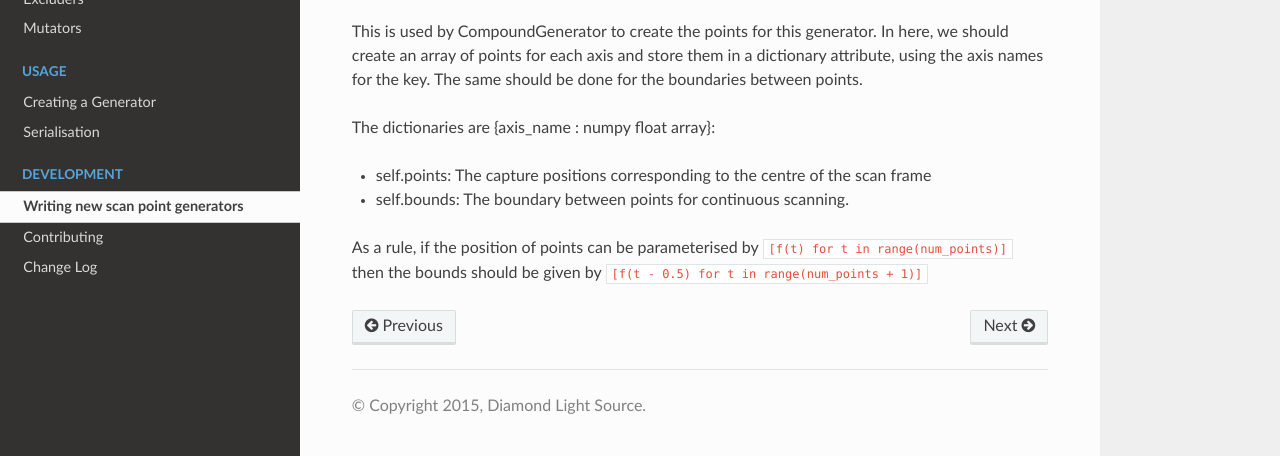
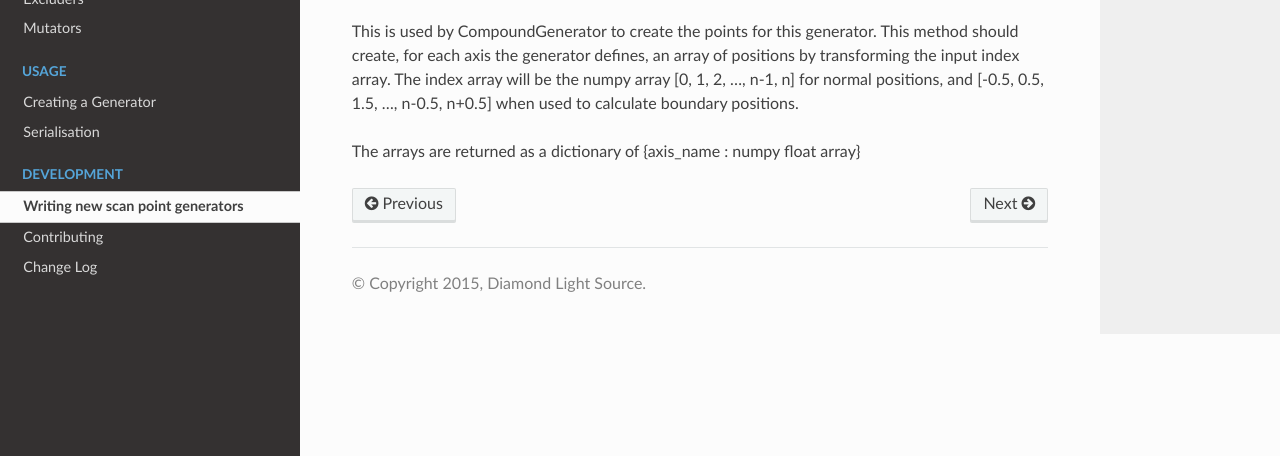
Before and after one commit to DiamondLightSource/scanpointgenerator, a Sphinx documentation site: the page built from docs/writing.rst, in a window 1280 px wide and 900 px high, scrolled down 675 px, cut to the strip 444-900 px from the top of the window. Built offline with Sphinx 7.4.7 and the Read the Docs theme 2.0.0, drawn with Linux system fonts in a browser that asks for light colours.

Commit message:
Fix documentation following changes to generator point production.

```diff
--- a/docs/writing.rst
+++ b/docs/writing.rst
@@ -35,19 +35,13 @@ less elements, because the last two or more dimensions will be unrolled into
 one long array. This avoids sparse datasets.
 
 .. literalinclude:: ../scanpointgenerator/generators/linegenerator.py
-    :pyobject: LineGenerator.produce_points
+    :pyobject: LineGenerator.prepare_arrays
 
 This is used by CompoundGenerator to create the points for this generator.
-In here, we should create an array of points for each axis and store them in
-a dictionary attribute, using the axis names for the key. The same should be
-done for the boundaries between points.
+This method should create, for each axis the generator defines, an array of
+positions by transforming the input index array.
+The index array will be the numpy array [0, 1, 2, ..., n-1, n] for normal
+positions, and [-0.5, 0.5, 1.5, ..., n-0.5, n+0.5] when used to calculate
+boundary positions.
 
-The dictionaries are {axis_name : numpy float array}:
-
-- self.points: The capture positions corresponding to the centre of
-  the scan frame
-- self.bounds: The boundary between points for continuous scanning.
-
-As a rule, if the position of points can be parameterised by
-``[f(t) for t in range(num_points)]`` then the bounds should be given by
-``[f(t - 0.5) for t in range(num_points + 1)]``
+The arrays are returned as a dictionary of {axis_name : numpy float array}
```
Also changed, not shown: docs/mutators.rst (+15 -1 lines).
